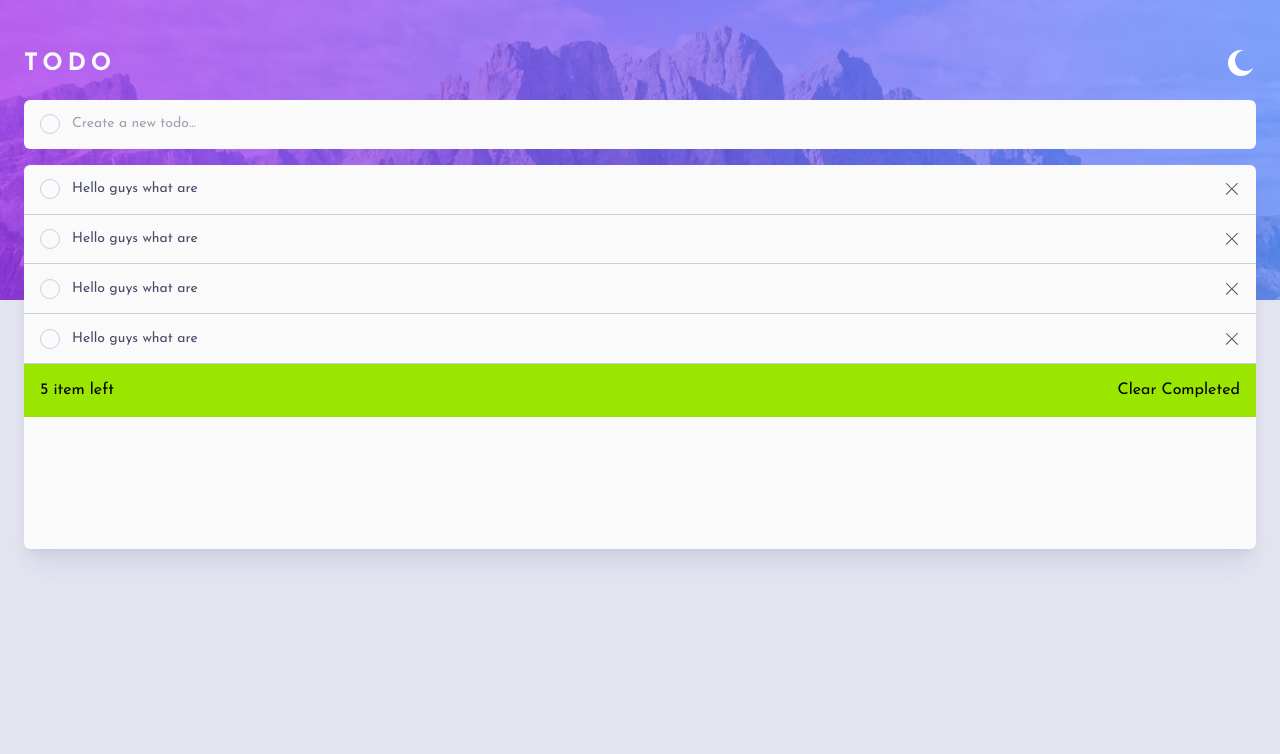
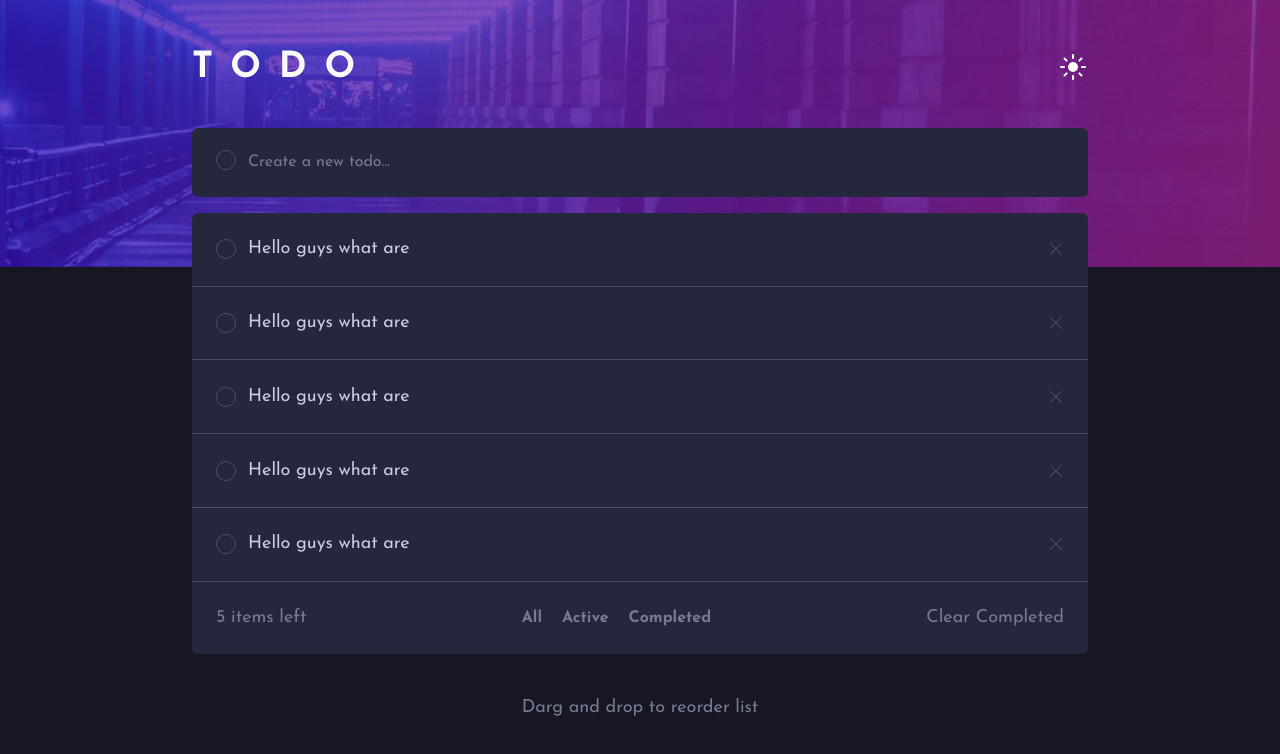
Before and after one commit to AslamtoIbrahim/todo-app, a Next.js app: page / in a window 1280 px wide. Shown: the top 754 px of the page. Built offline with nearby package versions, Linux system fonts and the light colour scheme.

Commit message:
feat: add filter buttons and complete design for light and dark themes

```diff
--- a/src/app/components/ClearButton.tsx
+++ b/src/app/components/ClearButton.tsx
@@ -2,9 +2,9 @@ import React from 'react'
 
 const ClearButton = () => {
   return (
-    <div>
+    <button className='text-dark-grayish-blue text-sm md:text-base xl:text-lg cursor-pointer hover:text-dark-grayish-blue/70 dark:hover:text-light-grayish-blue-hover/50'>
       Clear Completed
-    </div>
+    </button>
   )
 }
 
--- /dev/null
+++ b/src/app/components/FilterButton.tsx
@@ -0,0 +1,17 @@
+import React from "react";
+
+type FilterButtonProps = {
+  text: string;
+};
+
+const FilterButton = ({ text }: FilterButtonProps) => {
+  return (
+    <button className="text-dark-grayish-blue text-sm md:text-base cursor-pointer
+     hover:text-dark-grayish-blue/70 dark:hover:text-light-grayish-blue-hover/50
+    focus:text-bright-blue capitalize font-semibold">
+      {text}
+    </button>
+  );
+};
+
+export default FilterButton;
--- /dev/null
+++ b/src/app/components/FilterView.tsx
@@ -0,0 +1,15 @@
+import React from 'react'
+import FilterButton from './FilterButton'
+
+const FilterView = () => {
+  return (
+    <div className='bg-very-light-gray dark:bg-very-dark-desaturated-blue rounded-md
+    flex items-center justify-center gap-5 md:hidden px-xm py-ym lg:px-xlg lg:py-ylg'>
+      <FilterButton text='all' />
+      <FilterButton text='active' />
+      <FilterButton text='completed' />
+    </div>
+  )
+}
+
+export default FilterView
--- a/src/app/components/Main.tsx
+++ b/src/app/components/Main.tsx
@@ -2,20 +2,27 @@ import React from 'react'
 import ThemeButton from './ThemeButton'
 import TodoInput from './TodoInput'
 import TodoListView from './TodoListView'
+import FilterView from './FilterView'
 
 const Main = () => {
   return (
-    <div className='bg-ml xs:bg-dl dark:bg-md dark:xs:bg-dd bg-no-repeat px-4 xs:px-6 py-12 font-jose
-    flex flex-col gap-5'>
+    <main className='bg-ml xs:bg-dl dark:bg-md dark:xs:bg-dd bg-contain bg-no-repeat font-jose h-screen
+      px-4 py-12 '>
+      <div className='flex flex-col gap-5 md:gap-10 xs:mx-6  md:max-w-xl lg:max-w-2xl xl:max-w-4xl md:mx-auto '>
         <section className='flex justify-between items-center'>
-        <p className='text-very-light-gray text-2xl font-semibold tracking-[0.2em]'>TODO</p>
+          <p className='text-very-light-gray text-2xl lg:text-3xl xl:text-4xl font-semibold tracking-[0.2em] lg:tracking-[0.5em]'>TODO</p>
           <ThemeButton />
         </section>
-      <section className='flex flex-col gap-4'>
+        <section className='flex flex-col gap-4 '>
           <TodoInput />
           <TodoListView />
+          <FilterView />
+        </section>
+        <section>
+          <p className='text-dark-grayish-blue text-center text-sm md:text-base xl:text-lg'>Darg and drop to reorder list</p>
         </section>
       </div>
+    </main>
   )
 }
 
--- a/src/app/components/TodoInput.tsx
+++ b/src/app/components/TodoInput.tsx
@@ -3,14 +3,14 @@ import React from "react";
 const TodoInput = () => {
   return (
     <div className="bg-very-light-gray dark:bg-very-dark-desaturated-blue rounded-md
-    flex items-start  gap-3 px-xm py-ym"
+    flex items-start  gap-3 px-xm py-ym md:px-xmd md:py-ymd lg:px-xlg lg:py-ylg"
      >
       <label
         htmlFor="input"
         className="w-5 h-5 shrink-0 rounded-full outline-none border border-light-grayish-blue dark:border-very-dark-grayish-blue-1 cursor-pointer "
       />
       <input
-        className="text-very-dark-grayish-blue self-baseline-last dark:text-light-grayish-blue text-sm
+        className="text-very-dark-grayish-blue self-baseline-last dark:text-light-grayish-blue text-sm md:text-base
         w-full outline-none "
         type="text"
         id="input"
--- a/src/app/components/TodoItem.tsx
+++ b/src/app/components/TodoItem.tsx
@@ -8,10 +8,10 @@ const TodoItem = () => {
   }
   return (
     <section>
-        <div className="w-full flex justify-between items-center gap-3 py-ym px-xm">
+        <div className="w-full flex justify-between items-center gap-3 py-ym px-xm md:px-xmd md:py-ymd lg:px-xlg lg:py-ylg">
           <button onClick={clickCheckHandler} className={`w-5 h-5 shrink-0 rounded-full  cursor-pointer outline-none
             ${isCheck ? `bg-check bg-no-repeat bg-center` : `border border-light-grayish-blue dark:border-very-dark-grayish-blue-1`}`} />
-          <p className={`text-sm text-very-dark-grayish-blue dark:text-light-grayish-blue text-start w-full ${isCheck ? 'line-through' : ''}`}>
+          <p className={`text-sm md:text-base xl:text-lg text-very-dark-grayish-blue dark:text-light-grayish-blue text-start w-full ${isCheck ? 'line-through' : ''}`}>
             Hello guys what are
           </p>
           <button className="w-4 h-4  rounded-full shrink-0 bg-cross bg-no-repeat bg-center cursor-pointer " />
--- a/src/app/components/TodoListView.tsx
+++ b/src/app/components/TodoListView.tsx
@@ -1,21 +1,31 @@
 import React from "react";
 import TodoItem from "./TodoItem";
 import ClearButton from "./ClearButton";
+import FilterButton from "./FilterButton";
 
 const TodoListView = () => {
   return (
     <div
-      className="bg-very-light-gray dark:bg-very-dark-desaturated-blue h-96 rounded-md
-                shadow-xl shadow-dark-grayish-blue/15 dark:shadow-none flex flex-col "
+      className="bg-very-light-gray dark:bg-very-dark-desaturated-blue min-h-96 max-h-[35rem]  rounded-md
+                shadow-xl shadow-dark-grayish-blue/15 dark:shadow-none flex flex-col justify-between "
     >
-      <section>
+      <section className="overflow-auto">
+        <TodoItem />
         <TodoItem />
         <TodoItem />
         <TodoItem />
         <TodoItem />
       </section>
-      <section className="w-full flex justify-between items-center place-self-end px-xm py-ym bg-lime-400">
-        <p>5 item left</p>
+      <section
+        className="w-full flex justify-between items-center px-xm py-ym md:px-xmd md:py-ymd lg:px-xlg lg:py-ylg
+       text-dark-grayish-blue text-sm md:text-base xl:text-lg"
+      >
+        <p>5 items left</p>
+        <section className="hidden md:flex items-center justify-center gap-5 ">
+          <FilterButton text="all" />
+          <FilterButton text="active" />
+          <FilterButton text="completed" />
+        </section>
         <ClearButton />
       </section>
     </div>
--- a/src/app/globals.css
+++ b/src/app/globals.css
@@ -3,7 +3,7 @@
 /* @custom-variant dark (&:where([data-theme=dark], [data-theme=dark] *)); */
 
 :root {
-  --background: #ffffff;
+  --background: #e46868;
   --foreground: #1385b9;
 }
 
@@ -18,6 +18,12 @@
   --color-light-grayish-blue: hsl(233, 11%, 84%);
   --color-dark-grayish-blue: hsl(236, 9%, 61%);
   --color-very-dark-grayish-blue: hsl(235, 19%, 35%);
+  --color-bright-blue: hsl(220, 98%, 61%);
+  --color-check-gradient: linear-gradient(
+    to right,
+    hsl(192, 100%, 67%),
+    hsl(280, 87%, 65%)
+  );
 
   /* Dark Theme */
   --color-very-dark-blue: hsl(235, 21%, 11%);
@@ -33,14 +39,15 @@
   --font-jose: var(--font-josefin);
 
   /* background image */
-  --background-image-md: url('../../public/images/bg-mobile-dark.jpg');
-  --background-image-ml: url('../../public/images/bg-mobile-light.jpg');
-  --background-image-dd: url('../../public/images/bg-desktop-dark.jpg');
-  --background-image-dl: url('../../public/images/bg-desktop-light.jpg');
-  --background-image-moon: url('../../public/images/icon-moon.svg');
-  --background-image-sun: url('../../public/images/icon-sun.svg');
-  --background-image-cross: url('../../public/images/icon-cross.svg');
-  --background-image-check: url('../../public/images/icon-check.svg'), linear-gradient(310deg, #845de1, #74bbff);
+  --background-image-md: url("../../public/images/bg-mobile-dark.jpg");
+  --background-image-ml: url("../../public/images/bg-mobile-light.jpg");
+  --background-image-dd: url("../../public/images/bg-desktop-dark.jpg");
+  --background-image-dl: url("../../public/images/bg-desktop-light.jpg");
+  --background-image-moon: url("../../public/images/icon-moon.svg");
+  --background-image-sun: url("../../public/images/icon-sun.svg");
+  --background-image-cross: url("../../public/images/icon-cross.svg");
+  --background-image-check: url("../../public/images/icon-check.svg"),
+    var(--color-check-gradient);
 
   /* breakpoints */
   --breakpoint-xs: 26.5625rem;
@@ -48,16 +55,19 @@
   /* padding */
   --padding-xm: 1rem;
   --padding-ym: 0.9rem;
+  --padding-xmd: 1.3rem;
+  --padding-ymd: 1.2rem;
+  --padding-xlg: 1.5rem;
+  --padding-ylg: 1.4rem;
 }
 
 .ts {
-  /* background-image: url('../../public/images/icon-check.svg'); */
+  /* background-image: url('../../public/images/icon-check.svg');
   background:url('../../public/images/icon-check.svg'), linear-gradient(310deg, #845de1, #74bbff);
-  background-repeat: no-repeat;
+  background-repeat: no-repeat; */
 }
 
 @media (prefers-color-scheme: dark) {
-
 }
 
 body {
--- a/src/app/layout.tsx
+++ b/src/app/layout.tsx
@@ -1,7 +1,6 @@
 import type { Metadata } from "next";
 import { Geist, Geist_Mono, Josefin_Sans } from "next/font/google";
 import "./globals.css";
-import { ThemeProvider } from "next-themes";
 
 const josefin = Josefin_Sans({
   subsets: ["latin"],
@@ -30,9 +29,10 @@ export default function RootLayout({
   children: React.ReactNode;
 }>) {
   return (
-    <html lang="en" className="">
+    <html lang="en" className="dark">
       <body
-        className={`${geistSans.variable} ${geistMono.variable} ${josefin.variable} antialiased`}
+        className={`${geistSans.variable} ${geistMono.variable} ${josefin.variable} antialiased
+        bg-very-light-grayish-blue dark:bg-very-dark-blue`}
       >
         {children}
       </body>
--- a/src/app/page.tsx
+++ b/src/app/page.tsx
@@ -2,7 +2,7 @@ import Main from "./components/Main";
 
 const page = () => {
   return (
-    <div className="bg-very-light-grayish-blue dark:bg-very-dark-blue h-screen">
+    <div className="">
       <Main />
     </div>
 
```
Lines whose indentation alone changed are shown as unchanged.
